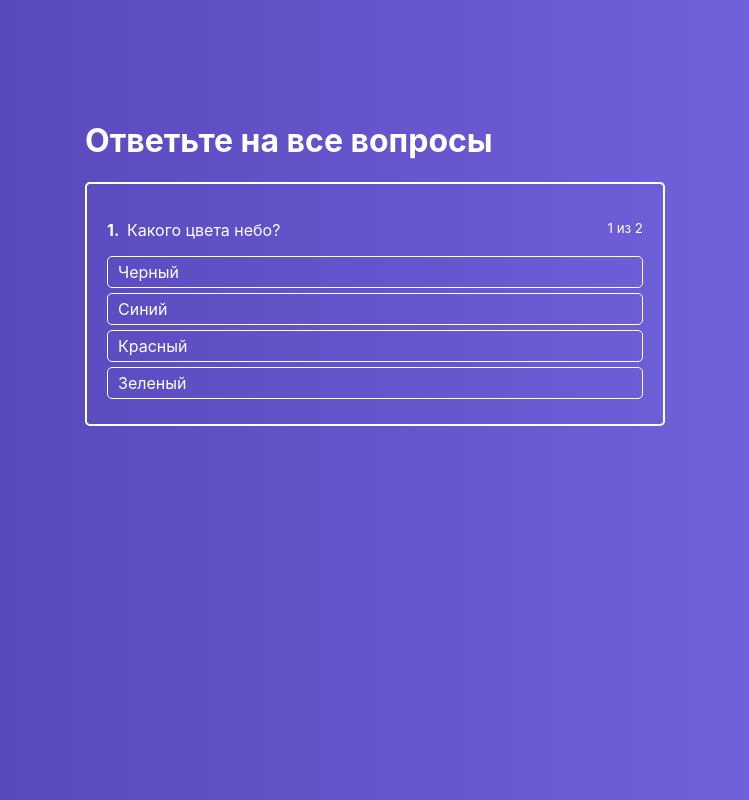
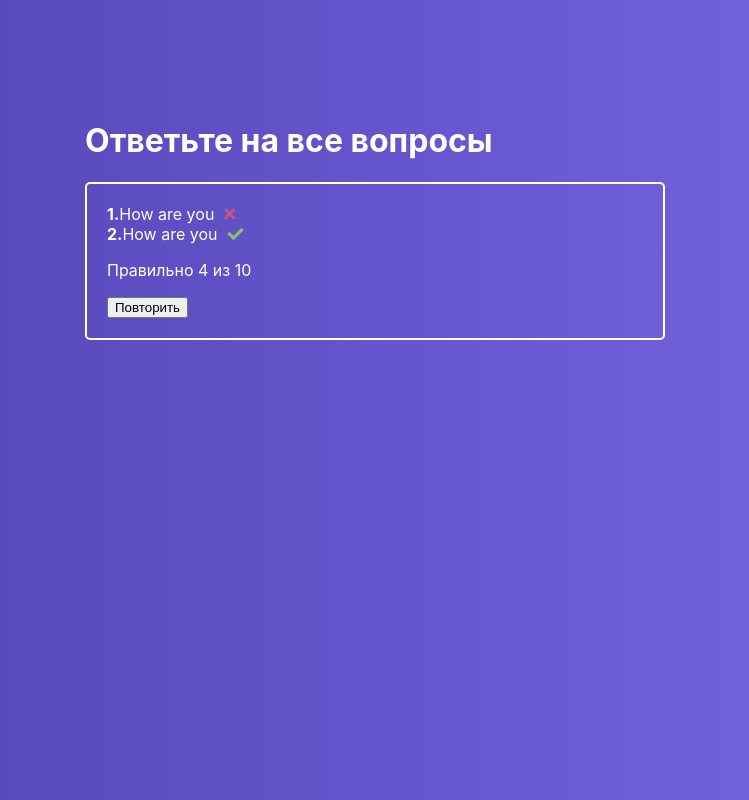
Before and after one commit to kupenovm/react-quiz, a React app: page / in a window 1280 px wide. Shown: the whole page, without its empty margins (265-1014 px from the left). Built offline with nearby package versions, Linux system fonts and the light colour scheme.

Commit message:
Вывод результатов

```diff
--- a/public/index.html
+++ b/public/index.html
@@ -10,6 +10,12 @@
       content="Web site created using create-react-app"
     />
     <link rel="apple-touch-icon" href="%PUBLIC_URL%/logo192.png" />
+    <link
+      rel="stylesheet"
+      href="https://pro.fontawesome.com/releases/v5.10.0/css/all.css"
+      integrity="sha384-AYmEC3Yw5cVb3ZcuHtOA93w35dYTsvhLPVnYs9eStHfGJvOvKxVfELGroGkvsg+p"
+      crossorigin="anonymous"
+    />
     <!--
       manifest.json provides metadata used when your web app is installed on a
       user's mobile device or desktop. See https://developers.google.com/web/fundamentals/web-app-manifest/
@@ -24,7 +30,7 @@
       work correctly both with client-side routing and a non-root public URL.
       Learn how to configure a non-root public URL by running `npm run build`.
     -->
-    <title>React App</title>
+    <title>Quiz App</title>
   </head>
   <body>
     <noscript>You need to enable JavaScript to run this app.</noscript>
--- /dev/null
+++ b/src/components/FinishedQuiz/FinishedQuiz.js
@@ -0,0 +1,30 @@
+import React from 'react'
+import classes from './FinishedQuiz.module.css'
+
+const FinishedQuiz = props => {
+  return (
+    <div className={classes.FinishedQuiz}>
+      <ul>
+        <li>
+          <strong>1.</strong>
+          How are you
+          <i className={'fa fa-times ' + classes.error}/>
+        </li>
+
+        <li>
+          <strong>2.</strong>
+          How are you
+          <i className={'fa fa-check ' + classes.success}/>
+        </li>
+      </ul>
+
+      <p>Правильно 4 из 10</p>
+
+      <div>
+        <button>Повторить</button>
+      </div>
+    </div>
+  )
+}
+
+export default FinishedQuiz
--- /dev/null
+++ b/src/components/FinishedQuiz/FinishedQuiz.module.css
@@ -0,0 +1,26 @@
+.FinishedQuiz {
+  padding: 20px;
+  color: #fff;
+  border: 2px solid #fff;
+  border-radius: 5px;
+  box-sizing: border-box;
+  margin: 0 10px;
+}
+
+.FinishedQuiz ul {
+  list-style: none;
+  padding: 0;
+  margin: 0;
+}
+
+.FinishedQuiz ul li i {
+  margin-left: 10px;
+}
+
+.FinishedQuiz .success {
+  color: rgba(161, 240, 69, 0.7);
+}
+
+.FinishedQuiz .error {
+  color: rgba(240, 87, 108, 0.7);
+}
--- a/src/containers/Quiz/Quiz.js
+++ b/src/containers/Quiz/Quiz.js
@@ -1,11 +1,12 @@
 import React, {Component} from 'react'
 import classes from './Quiz.module.css'
 import ActiveQuiz from '../../components/ActiveQuiz/ActiveQuiz'
-
+import FinishedQuiz from '../../components/FinishedQuiz/FinishedQuiz';
 
 class Quiz extends Component {
 
   state = {
+    isFinished:true,
     activeQuestion: 0,
     answerState: null ,
     quiz: [
@@ -35,6 +36,12 @@
   }
 
   onAnswerClickHandler = answerId => {
+    if (this.state.answerState) {
+      const key = Object.keys(this.state.answerState)[0]
+      if (this.state.answerState[key] === 'success') {
+        return
+      }
+    }
 
     const question = this.state.quiz[this.state.activeQuestion]
 
@@ -46,7 +53,9 @@
 
       const timeout = window.setTimeout(() => {
         if (this.isQuizFinished()) {
-          console.log('Finished');
+          this.setState({
+            isFinished: true
+          })
         } else {
           this.setState({
             activeQuestion: this.state.activeQuestion + 1,
@@ -74,7 +83,12 @@
           <div className={classes.QuizWrapper}>
           <h1>Ответьте на все вопросы</h1>
 
-            <ActiveQuiz
+          {
+            this.state.isFinished
+            ? <FinishedQuiz
+
+            />
+            : <ActiveQuiz
               answers={this.state.quiz[this.state.activeQuestion].answers}
               question={this.state.quiz[this.state.activeQuestion].question}
               onAnswerClick={this.onAnswerClickHandler}
@@ -82,6 +96,7 @@
               answerNumber={this.state.activeQuestion + 1}
               state={this.state.answerState}
             />
+          }
           </div>
         </div>
     )
```
